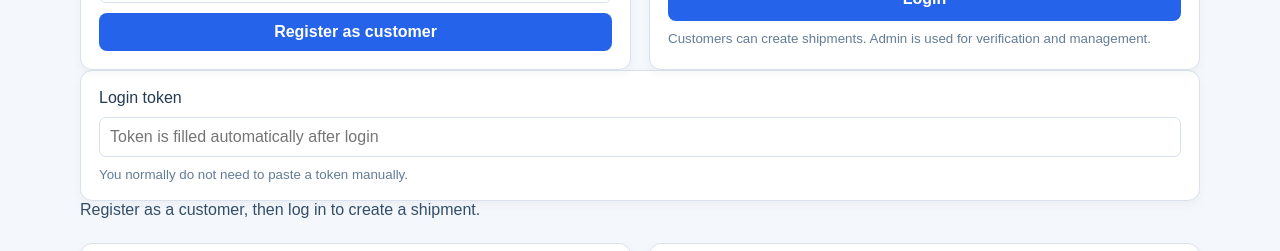
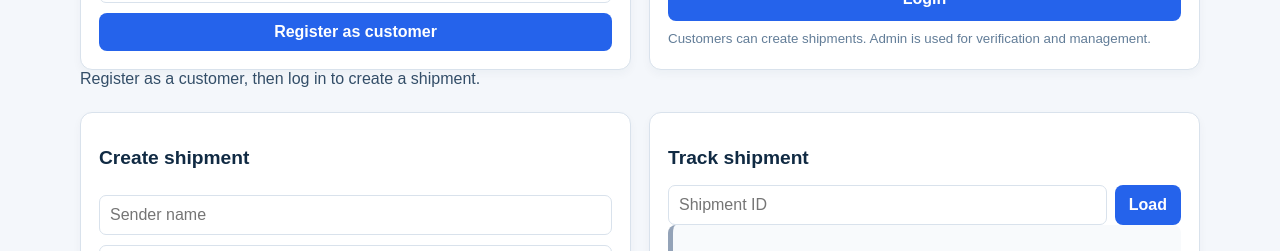
Before and after one commit to springboardmentor902/Shipment-Tracking-Delivery-Visibility-Platform-Team2, a Next.js app in the folder frontend/: page / in a window 1280 px wide. Shown: the part 369-620 px from the top of the page. Built offline with nearby package versions, Linux system fonts and the light colour scheme; no server answers.

Commit message:
Hide internal login token from frontend

```diff
--- a/frontend/app/page.tsx
+++ b/frontend/app/page.tsx
@@ -317,7 +317,6 @@ export default function Home() {
 
     <section className="grid"><form className="card form" onSubmit={registerCustomer}><h2>Create customer account</h2><input required value={registerName} onChange={(event) => setRegisterName(event.target.value)} placeholder="Full name" /><input required type="email" value={registerEmail} onChange={(event) => setRegisterEmail(event.target.value)} placeholder="Email" /><input required minLength={8} type="password" value={registerPassword} onChange={(event) => setRegisterPassword(event.target.value)} placeholder="Password (minimum 8 characters)" /><button type="submit">Register as customer</button></form>
       <form className="card form" onSubmit={login}><h2>Login</h2><input required type="email" value={loginEmail} onChange={(event) => setLoginEmail(event.target.value)} placeholder="Email" /><input required type="password" value={loginPassword} onChange={(event) => setLoginPassword(event.target.value)} placeholder="Password" /><button type="submit">Login</button><small>Customers can create shipments. Admin is used for verification and management.</small></form></section>
-    <section className="card form"><label htmlFor="token">Login token</label><input id="token" value={token} onChange={(event) => setToken(event.target.value)} placeholder="Token is filled automatically after login" /><small>You normally do not need to paste a token manually.</small></section>
     <p className="message" role="status">{message}</p>
 
     <section className="grid"><form className="card form" onSubmit={createShipment}><h2>Create shipment</h2><input name="senderName" required placeholder="Sender name" /><input name="receiverName" required placeholder="Receiver name" /><input name="pickupAddress" required placeholder="Pickup address" /><input name="deliveryAddress" required placeholder="Delivery address" /><select name="priority" defaultValue="STANDARD"><option value="STANDARD">Standard</option><option value="EXPRESS">Express</option></select><h3>Packages</h3>
```
